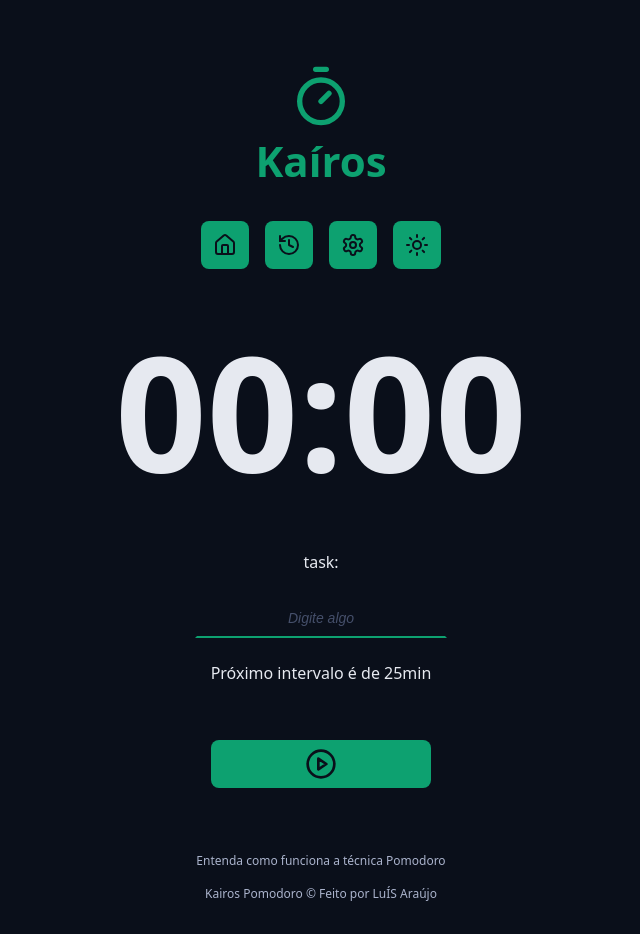
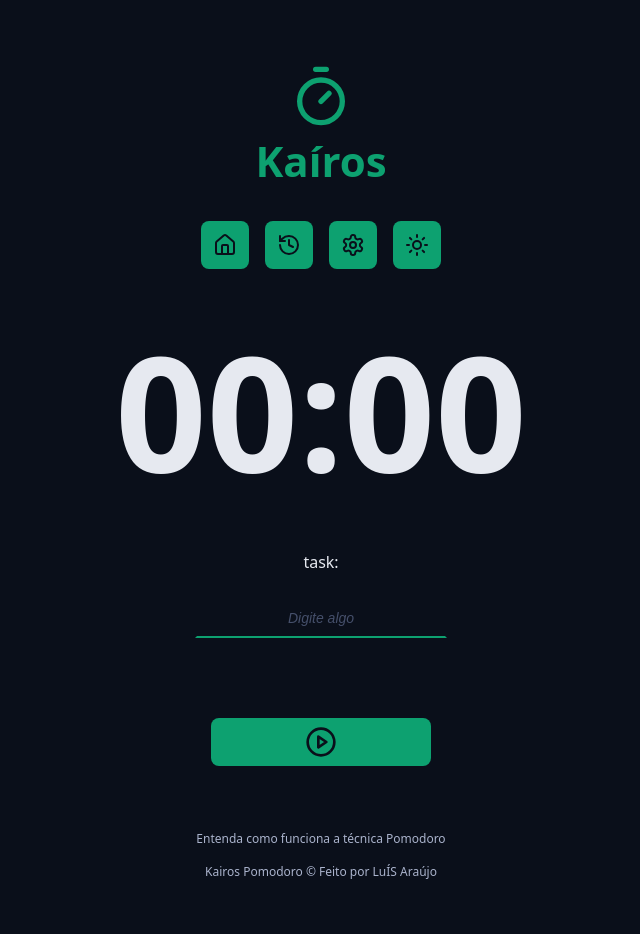
Before and after one commit to LuisAraujo-Dev/kairos-pomodoro, a React (Vite) app: page / in a window 1280 px wide. Shown: the whole page, without its empty margins (319-959 px from the left). After the commit the page ends 912 px from the top, so only its background shows below. Built offline with nearby package versions, Linux system fonts and the light colour scheme.

Commit message:
feat: create Tips component and used  in MainForm

```diff
--- /dev/null
+++ b/src/Tips/index.tsx
@@ -0,0 +1,3 @@
+export function Tips() {
+
+}
--- a/src/components/MainForm/index.tsx
+++ b/src/components/MainForm/index.tsx
@@ -8,14 +8,15 @@ import { useTaskContext } from "../../contexts/TaskContext/UseTaskContext";
 import { getNextCycle } from "../../utils/getNextCycle";
 import { getNextCycleType } from "../../utils/getNextCycleType";
 import { TaskActionTypes } from "../../contexts/TaskContext/taskActions";
+import { Tips } from "../../Tips";
 
 export function MainForm() {
   const { state, dispatch } = useTaskContext();
   const TaskNameImput = useRef<HTMLInputElement>(null);
 
   //ciclos
-    const nextCycle = getNextCycle(state.currentCycle);
-    const nextCycleType = getNextCycleType(nextCycle);
+  const nextCycle = getNextCycle(state.currentCycle);
+  const nextCycleType = getNextCycleType(nextCycle);
 
   function handleCreateNewTask(event: React.FormEvent<HTMLFormElement>) {
     event.preventDefault();
@@ -39,11 +40,11 @@ export function MainForm() {
       type: nextCycleType,
     };
 
-    dispatch({type: TaskActionTypes.START_TASK, payload: newTask})
+    dispatch({ type: TaskActionTypes.START_TASK, payload: newTask });
   }
 
   function handleInterruptedTask() {
-    dispatch({type: TaskActionTypes.INTERRUPT_TASK});
+    dispatch({ type: TaskActionTypes.INTERRUPT_TASK });
   }
 
   return (
@@ -60,7 +61,7 @@ export function MainForm() {
       </div>
 
       <div className="formRow">
-        <p>Próximo intervalo é de 25min</p>
+        <Tips />
       </div>
 
       {state.currentCycle > 0 && (
```
